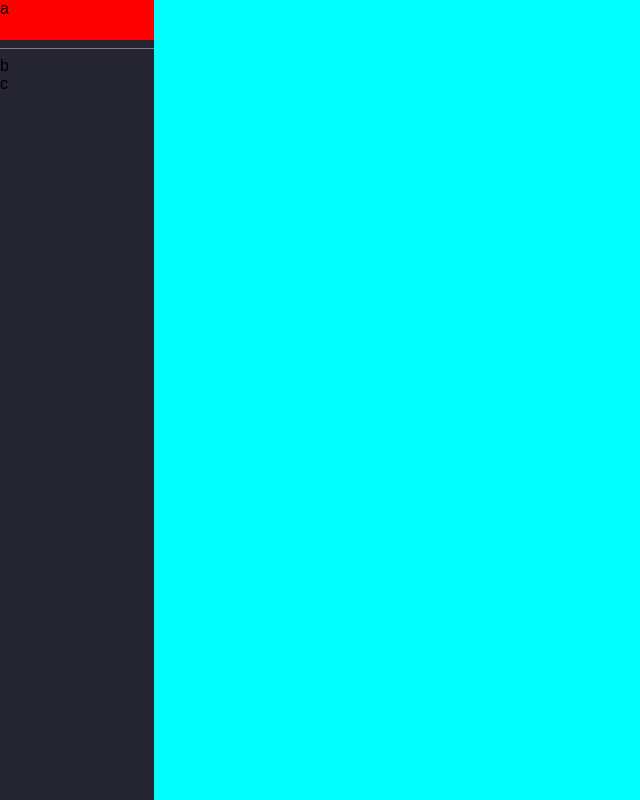
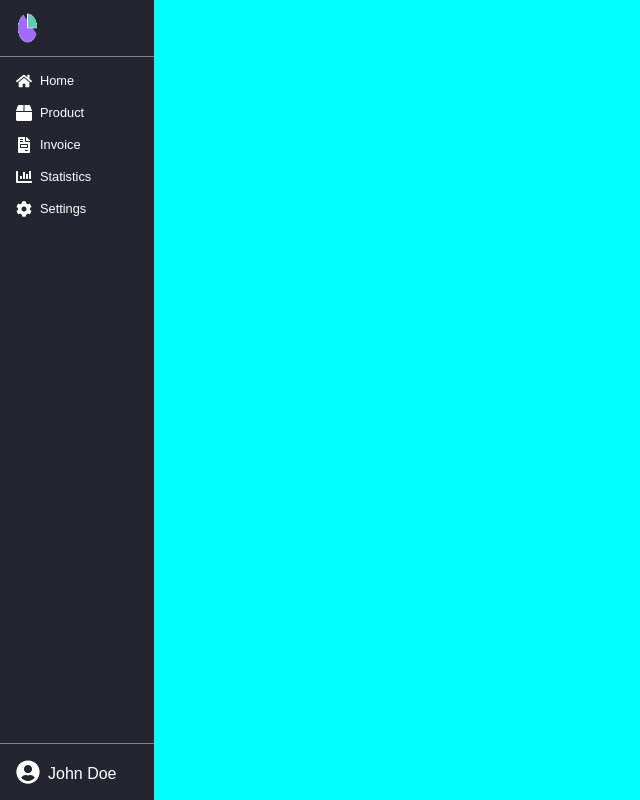
Before and after one commit to Sourav-Sharma-001/final-project, a React (Vite) app: page / in a window 1280 px wide. Shown: the whole page, without its empty margins (0-640 px from the left). Built offline with nearby package versions, Linux system fonts and the light colour scheme.

Commit message:
sidebar created

```diff
--- a/src/Components/Dashboard/Dashboard.jsx
+++ b/src/Components/Dashboard/Dashboard.jsx
@@ -1,6 +1,7 @@
 import React from 'react'
 import "./Dashboard.css"
 import Sidebar from './Sidebar/Sidebar'
+import Overview from './Overview/Overview'
 
 export default function Dashboard() {
   return (
@@ -8,7 +9,9 @@ export default function Dashboard() {
       <div className='sidebar-container'>
         <Sidebar/>
       </div>
-      <div className='overview-container'></div>
+      <div className='overview-container'>
+        <Overview/>
+      </div>
     </div>
   )
 }
--- /dev/null
+++ b/src/Components/Dashboard/Overview/Overview.jsx
@@ -0,0 +1,10 @@
+import React from 'react'
+import "./Overview.css"
+
+export default function Overview() {
+  return (
+    <div>
+
+    </div>
+  )
+}
--- a/src/Components/Dashboard/Sidebar/Sidebar.css
+++ b/src/Components/Dashboard/Sidebar/Sidebar.css
@@ -10,10 +10,58 @@
   border: none;
   border-top: 0.1rem solid gray;
   width: 100%;
+  margin: 0;
 }
 
 .sidebar-logo{
-  background-color: red;
   width: 100%;
-  height: 5%;
+  height: 7%;
+  display: flex;
+  align-items: center;
 }
+
+.sidebar-logo img{
+  width: 15%;
+  height: 60%;
+  margin-left: 1rem;
+}
+
+.sidebar-pages{
+  width: 100%;
+  height: 86%;
+}
+
+.sidebar-item {
+  color: white;
+  font-size: 0.8rem;
+  cursor: pointer;
+  display: flex;
+  align-items: center;
+  gap: 0.5rem;
+  margin-left: 1rem;
+  margin-bottom: 0.5rem;
+  margin-top: 1rem;
+}
+
+.sidebar-icon {
+  font-size: 1rem;
+}
+
+.sidebar-profile {
+  width: 100%;
+  height: 7%;
+  display: flex;
+  align-items: center;
+  gap: 0.5rem;
+  color: white;
+  margin-left: 1rem;
+}
+
+.profile-icon {
+  font-size: 1.5rem;
+}
+
+.profile-name {
+  font-size: 1rem;
+  margin-top: 0.2rem;
+}
--- a/src/Components/Dashboard/Sidebar/Sidebar.jsx
+++ b/src/Components/Dashboard/Sidebar/Sidebar.jsx
@@ -1,13 +1,28 @@
 import React from 'react'
+import { FaHome, FaBox, FaFileInvoice, FaCog, FaChartBar, FaUserCircle  } from "react-icons/fa";
+import logo from "../../../../Images/frame.png";
+
 import "./Sidebar.css"
 
 export default function Sidebar() {
   return (
     <div className='sidebar'>
-      <div className='sidebar-logo'>a</div>
+      <div className='sidebar-logo'>
+        <img src={logo}/>
+      </div>
       <hr/>
-      <div className='sidebar-pages'>b</div>
-      <div className='sidebar-account'>c</div>
+      <div className='sidebar-pages'>
+        <div className='sidebar-item'><FaHome className="sidebar-icon" /> Home</div>
+        <div className='sidebar-item'><FaBox className="sidebar-icon" /> Product</div>
+        <div className='sidebar-item'><FaFileInvoice className="sidebar-icon" /> Invoice</div>
+        <div className='sidebar-item'><FaChartBar className="sidebar-icon" /> Statistics</div>
+        <div className='sidebar-item'><FaCog className="sidebar-icon" /> Settings</div>
+      </div>
+      <hr/>
+      <div className='sidebar-profile'>
+        <FaUserCircle className="profile-icon" />
+        <span className="profile-name">John Doe</span>
+      </div>
     </div>
   )
 }
```
Also changed, not shown: src/Components/Dashboard/Overview/Overview.css (added).
